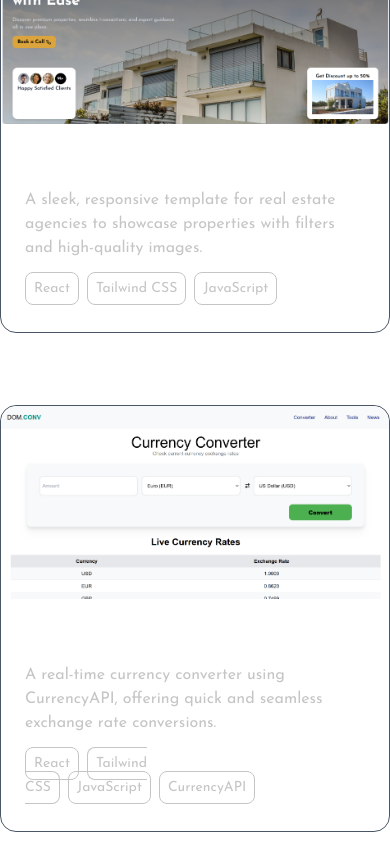
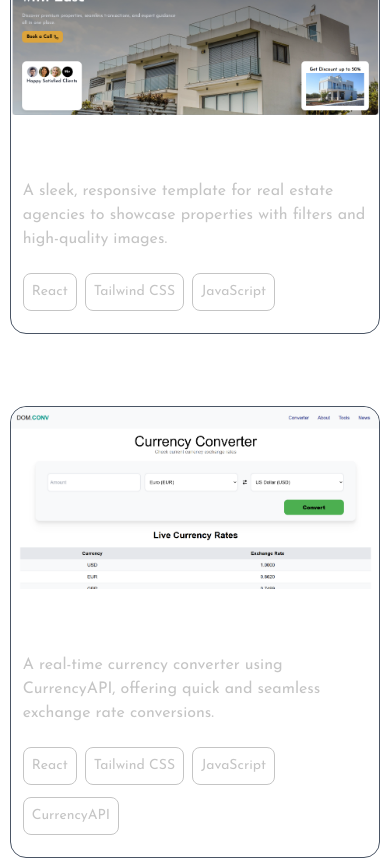
Before and after one commit to dominionnnnnnn/portfolio, a React (Vite) app: page / in a window 390 px wide. Shown: the part 4160-5020 px from the top of the page. Built offline with nearby package versions, Linux system fonts and the light colour scheme.

Commit message:
adjsutments to projects section

```diff
--- a/src/components/Projects.jsx
+++ b/src/components/Projects.jsx
@@ -70,17 +70,17 @@ const Projects = ({ count }) => {
         {project.slice(0, count).map((item) => (
           <div
             key={item.id}
-            className="w-100 md:w-140 border-[1.5px] rounded-2xl border-gray-600 my-6 group overflow-hidden"
+            className="w-[95vw] md:w-140 border-[1.5px] rounded-2xl border-gray-600 my-6 group overflow-hidden"
           >
             <img src={item.img} alt="" className="mb-4 rounded-t-2xl transition-transform duration-300 group-hover:scale-110" />
-            <div className="px-6 py-4">
+            <div className="px-3 md:px-6 py-4">
               <h2 className="text-white font-bold my-1">{item.title}</h2>
               <p className="text-[#c5c5c5]">{item.details}</p>
-              <div className="my-4">
+              <div className="mt-4 flex flex-wrap">
                 {item.stack.map((tech, index) => (
                   <span
                     key={index}
-                    className="text-[#c5c5c5] text-sm mr-2 border p-2 rounded-lg"
+                    className="my-1.5 text-[#c5c5c5] text-sm mr-2 border p-2 rounded-lg"
                   >
                     {tech}
                   </span>
```
